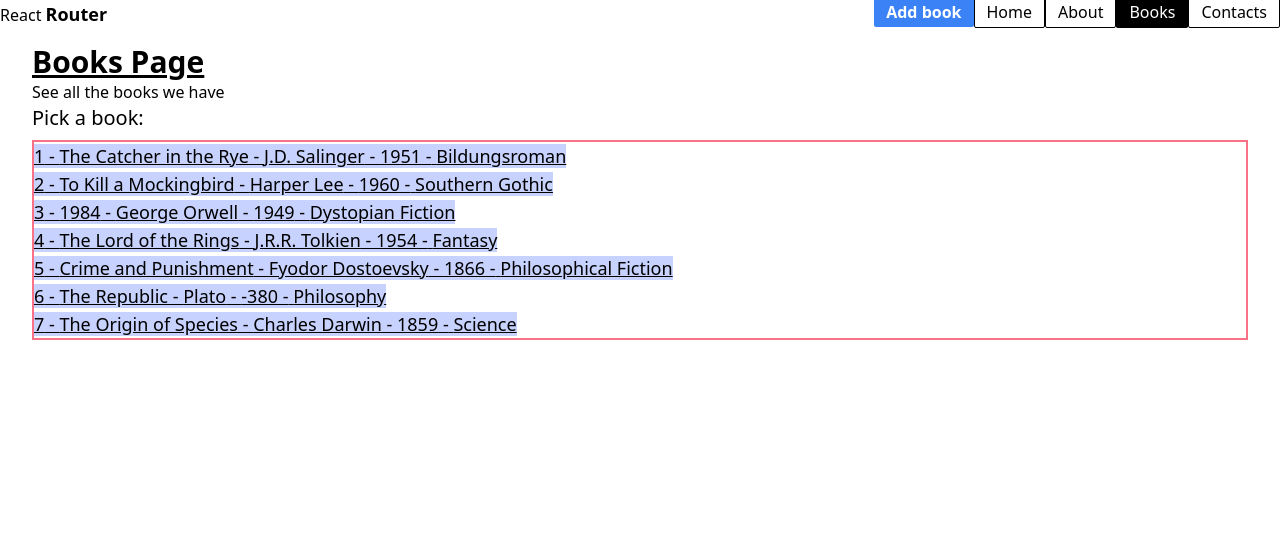
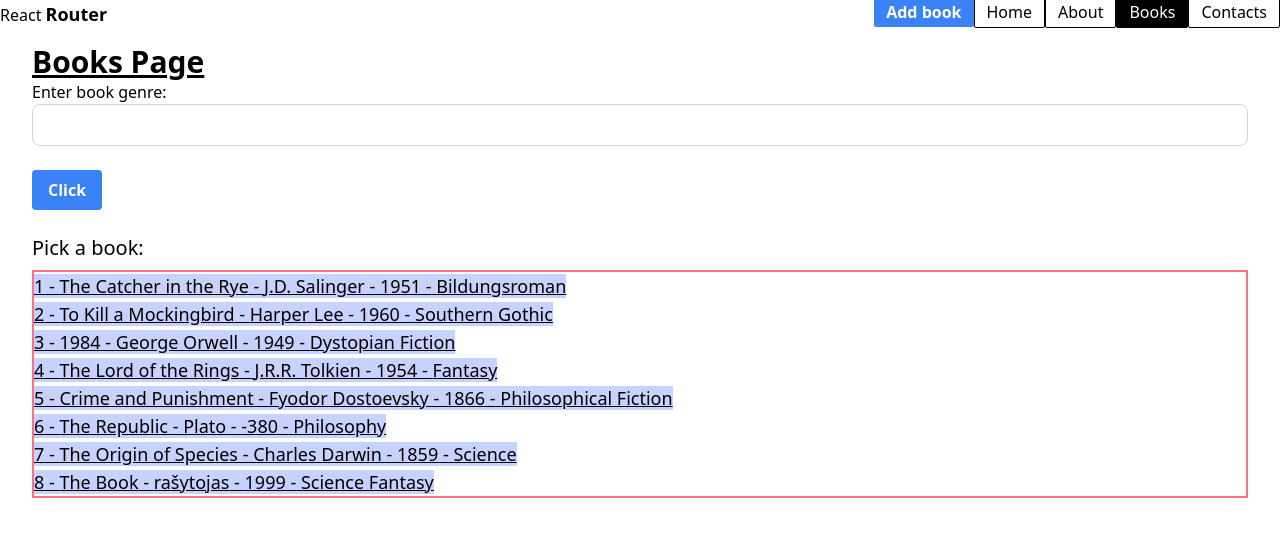
Before and after one commit to SimasCode/10_react_router_tailwind, a React app: page /books in a window 1280 px wide. Shown: the top 536 px of the page. Built offline with nearby package versions, Linux system fonts and the light colour scheme; the HTML template or start-up script is replaced by a standard one.

Commit message:
bookPage search

```diff
--- a/public/db/books.json
+++ b/public/db/books.json
@@ -54,5 +54,13 @@
       "year": 1859,
       "genre": "Science",
       "category": "Reality"
+    },
+    {
+      "id": 8,
+      "title": "The Book",
+      "author": "rašytojas",
+      "year": 1999,
+      "genre": "Science Fantasy",
+      "category": "Fiction"
     }
   ]
--- a/src/pages/BooksPage.jsx
+++ b/src/pages/BooksPage.jsx
@@ -3,13 +3,13 @@
 
 export default function BooksPage() {
   const [items, setItems] = useState([]);
+  const [inputValue, setInputValue] = useState('');
 
   useEffect(() => {
     fetch('/db/books.json')
       .then((resp) => resp.json())
       .then((data) => {
         console.log('ALIO ===', data);
-
         setItems(data);
       })
       .catch((error) => {
@@ -17,16 +17,38 @@
       });
   }, []);
 
+  console.log('inputValue ===', inputValue);
+
+  console.log(
+    'kas cia',
+    items.filter((book) => book.genre.toLowerCase().includes(inputValue)),
+  );
+
   return (
     <div className="container">
       <link rel="stylesheet" href="" />
       <h1 className="text-3xl font-bold underline">Books Page</h1>
-      <p>See all the books we have</p>
+
+      <form>
+        <label htmlFor="search">Enter book genre:</label>
+        <input
+          onChange={(event) => setInputValue(event.target.value)}
+          type="search"
+          name="search"
+          id="search "
+          className='"bg-gray-50 border border-gray-300 text-gray-900 text-sm rounded-lg focus:ring-blue-500 focus:border-blue-500 block w-full p-2.5 dark:bg-gray-700 dark:border-gray-600 dark:placeholder-gray-400 dark:text-white dark:focus:ring-blue-500 dark:focus:border-blue-500'
+        />
+        <button className="bg-blue-500 hover:bg-blue-700 text-white font-bold py-2 px-4 rounded mt-6 mb-6">
+          Click
+        </button>
+      </form>
 
       <h2 className="text-xl font-medium mb-2">Pick a book:</h2>
 
       <ul className="border-2 border-rose-400">
-        {items.map((obj) => (
+        {items
+          .filter((book) => book.genre.toLowerCase().includes(inputValue))
+          .map((obj) => (
             <BookLink
               key={obj.id}
               id={obj.id}
```
Lines whose indentation alone changed are shown as unchanged.
